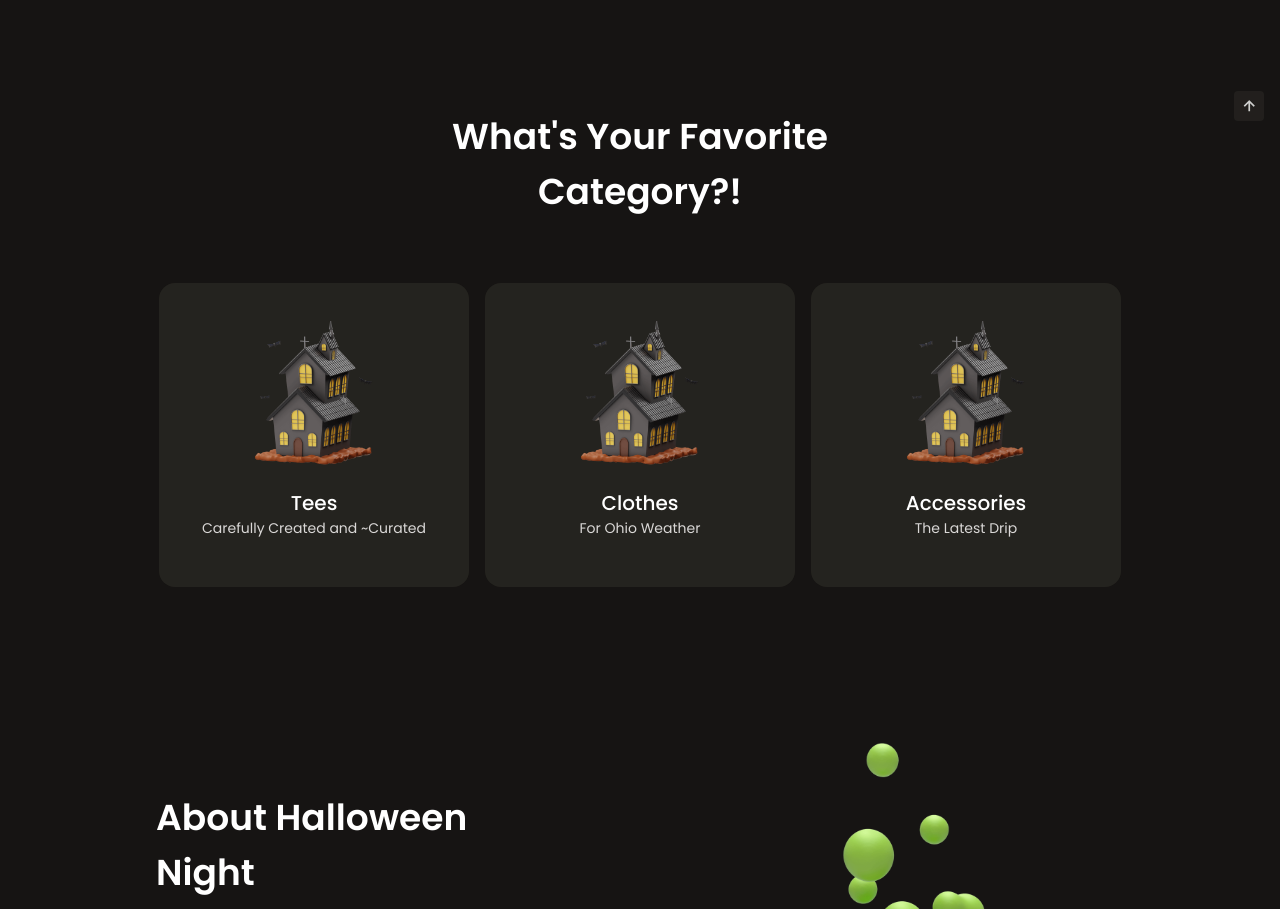
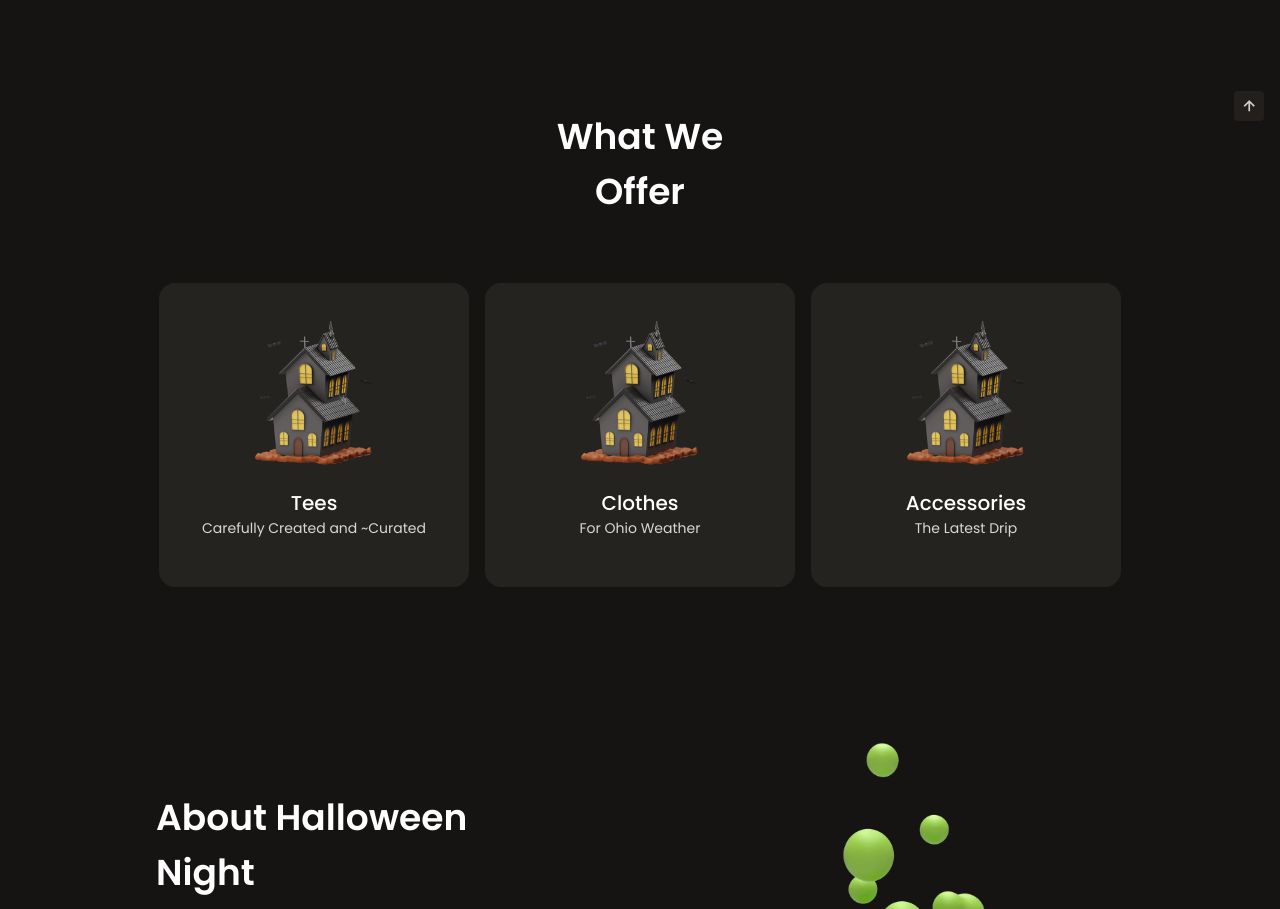
Before and after one commit to jpp2121/NewFirstCapEngineering, a plain HTML site: page index.html in a window 1280 px wide. Shown: the part 839-1748 px from the top of the page. Drawn offline with nearby package versions, Linux system fonts and the light colour scheme.

Commit message:
Update index.html

```diff
--- a/index.html
+++ b/index.html
@@ -166,7 +166,7 @@
 
         <!--==================== CATEGORY ====================-->
         <section class="section category">
-            <h2 class="section__title">What's Your Favorite <br> Category?!</h2>
+            <h2 class="section__title">What We <br> Offer</h2>
             <div class="new__container container">
                 <div class="swiper new-swiper">
                     <div class="swiper-wrapper">
```
